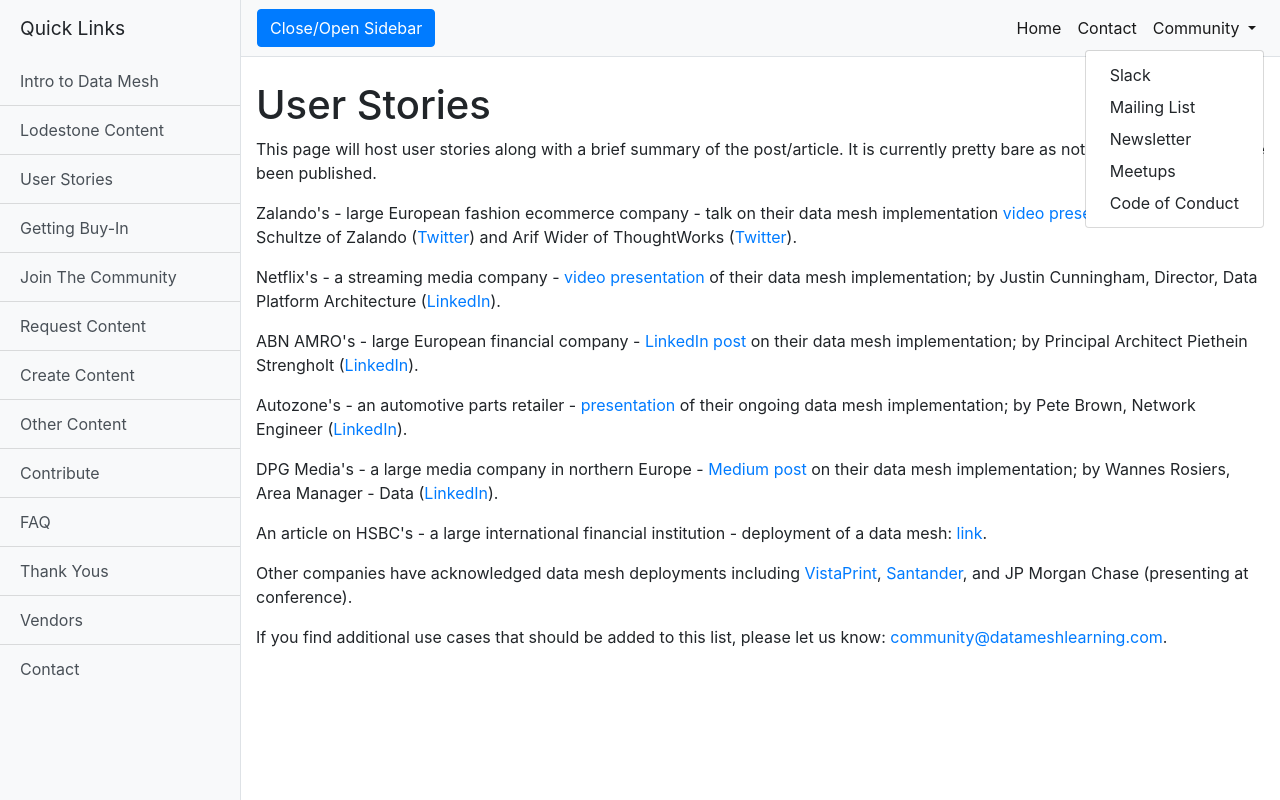
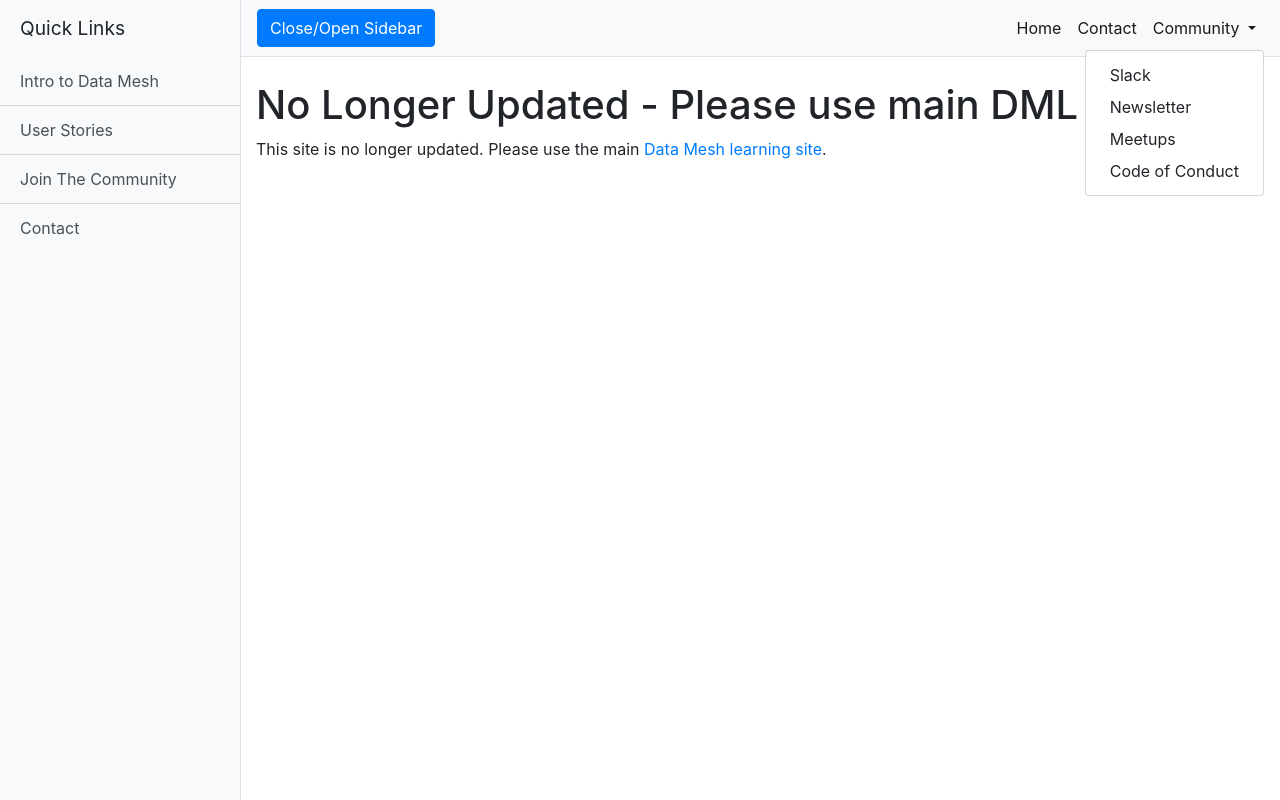
Before and after one commit to datameshlearning/user-stories, a website: page index.html in a window 1280 px wide. Both pictures are taken after a click on the button "Community". Drawn offline with Linux system fonts and the light colour scheme.

Commit message:
Update index.html

```diff
--- a/index.html
+++ b/index.html
@@ -8,7 +8,7 @@
   <meta name="description" content="">
   <meta name="author" content="">
 
-  <title>User Stories - Data Mesh Learning</title>
+  <title>Create Data Mesh Content - Data Mesh Learning</title>
 
   <!-- Bootstrap core CSS -->
   <link href="vendor/bootstrap/css/bootstrap.min.css" rel="stylesheet">
@@ -26,19 +26,10 @@
     <div class="bg-light border-right" id="sidebar-wrapper">
       <div class="sidebar-heading">Quick Links</div>
       <div class="list-group list-group-flush">
-        <a href="https://datameshlearning.github.io/intro-to-data-mesh/" class="list-group-item list-group-item-action bg-light">Intro to Data Mesh</a>
-        <a href="https://datameshlearning.github.io/lodestone-content/" class="list-group-item list-group-item-action bg-light">Lodestone Content</a>
-        <a href="https://datameshlearning.github.io/user-stories/" class="list-group-item list-group-item-action bg-light">User Stories</a>
-        <a href="https://datameshlearning.github.io/getting-buy-in/" class="list-group-item list-group-item-action bg-light">Getting Buy-In</a>
-        <a href="https://datameshlearning.github.io/join-the-community/" class="list-group-item list-group-item-action bg-light">Join The Community</a>
-        <a href="https://datameshlearning.github.io/request-content/" class="list-group-item list-group-item-action bg-light">Request Content</a>
-        <a href="https://datameshlearning.github.io/create-content/" class="list-group-item list-group-item-action bg-light">Create Content</a>
-        <a href="https://datameshlearning.github.io/other-content/" class="list-group-item list-group-item-action bg-light">Other Content</a>
-        <a href="https://datameshlearning.github.io/contribute/" class="list-group-item list-group-item-action bg-light">Contribute</a>
-        <a href="https://datameshlearning.github.io/faq/" class="list-group-item list-group-item-action bg-light">FAQ</a>
-        <a href="https://datameshlearning.github.io/thank-yous/" class="list-group-item list-group-item-action bg-light">Thank Yous</a>
-        <a href="https://datameshlearning.github.io/vendors/" class="list-group-item list-group-item-action bg-light">Vendors</a>
-        <a href="https://datameshlearning.github.io/contact/" class="list-group-item list-group-item-action bg-light">Contact</a>
+        <a href="https://datameshlearning.com/intro-to-data-mesh/" class="list-group-item list-group-item-action bg-light">Intro to Data Mesh</a>
+        <a href="https://datameshlearning.com/user-stories/" class="list-group-item list-group-item-action bg-light">User Stories</a>
+        <a href="https://datameshlearning.com/community/" class="list-group-item list-group-item-action bg-light">Join The Community</a>
+        <a href="https://datameshlearning.com/about-and-contact-us/" class="list-group-item list-group-item-action bg-light">Contact</a>
       </div>
     </div>
     <!-- /#sidebar-wrapper -->
@@ -59,7 +50,7 @@
               <a class="nav-link" href="https://datameshlearning.github.io/">Home <span class="sr-only">(current)</span></a>
             </li>
             <li class="nav-item active">
-              <a class="nav-link" href="https://datameshlearning.github.io/contact/">Contact</a>
+              <a class="nav-link" href="https://datameshlearning.com/about-and-contact-us/">Contact</a>
             </li>
             <li class="nav-item dropdown active">
               <a class="nav-link dropdown-toggle" href="#" id="navbarDropdown" role="button" data-toggle="dropdown" aria-haspopup="true" aria-expanded="false">
@@ -67,10 +58,9 @@
               </a>
               <div class="dropdown-menu dropdown-menu-right" aria-labelledby="navbarDropdown">
                 <a class="dropdown-item" href="https://launchpass.com/data-mesh-learning">Slack</a>
-                <a class="dropdown-item" href="https://datameshlearning.github.io/mailing-list/">Mailing List</a>
-                <a class="dropdown-item" href="https://datameshlearning.github.io/newsletter/">Newsletter</a>
-                <a class="dropdown-item" href="https://datameshlearning.github.io/meetups/">Meetups</a>
-                <a class="dropdown-item" href="https://datameshlearning.github.io/code-of-conduct/">Code of Conduct</a>
+                <a class="dropdown-item" href="https://datameshlearning.substack.com/">Newsletter</a>
+                <a class="dropdown-item" href="https://www.meetup.com/data-mesh-learning-meetup-global/">Meetups</a>
+                <a class="dropdown-item" href="https://datameshlearning.com/code-of-conduct/">Code of Conduct</a>
              </div>
             </li>
           </ul>
@@ -78,29 +68,8 @@
       </nav>
 
       <div class="container-fluid">
-        <h1 class="mt-4">User Stories</h1>
-        <p>This page will host user stories along with a brief summary of the post/article. It is currently pretty bare as not many user stories have been published.</p>
-        <p>Zalando's - large European fashion ecommerce company - talk on their data mesh implementation <a href="https://www.youtube.com/watch?v=eiUhV56uVUc&feature=emb_logo">video presentation</a>; stars Max Schultze of Zalando (<a href="https://twitter.com/mcs1408">Twitter</a>) and Arif Wider of ThoughtWorks (<a href="https://twitter.com/arifwider">Twitter</a>).</p>
-        <p>Netflix's - a streaming media company - <a href="https://www.youtube.com/watch?v=TO_IiN06jJ4">video presentation</a> of their data mesh implementation; by Justin Cunningham, Director, Data Platform Architecture (<a href="https://www.linkedin.com/in/justincinmd/">LinkedIn</a>).</p>
-        <p>ABN AMRO's - large European financial company - <a href="https://www.linkedin.com/pulse/abn-amros-data-integration-mesh-piethein-strengholt/?trackingId=aGMd5YfVRXu023rhbGm4gA%3D%3D">LinkedIn post</a> on their data mesh implementation; by Principal Architect Piethein Strengholt (<a href="https://www.linkedin.com/in/pietheinstrengholt/">LinkedIn</a>).</p>
-        <p>Autozone's - an automotive parts retailer - <a href="https://drive.google.com/file/d/10VCi3E2EgcEoJtMOIMV9xOyLBvIO8Im3/view?usp=sharing">presentation</a> of their ongoing data mesh implementation; by Pete Brown, Network Engineer (<a href="https://www.linkedin.com/in/pete-brown-4b735040">LinkedIn</a>).</p>
-        <p>DPG Media's - a large media company in northern Europe - <a href="https://dpgmedia-engineering.medium.com/ddd-data-area-at-dpg-media-f0130e4d9766">Medium post</a> on their data mesh implementation; by Wannes Rosiers, Area Manager - Data (<a href="https://www.linkedin.com/in/wannes-rosiers/">LinkedIn</a>).</p>
-        <p>An article on HSBC's - a large international financial institution - deployment of a data mesh: <a href="https://www.assetservicingtimes.com/assetservicesnews/article.php?article_id=10675">link</a>.</p>
-        <p>Other companies have acknowledged data mesh deployments including <a href="https://www.linkedin.com/feed/update/urn:li:activity:6755843414627020800/">VistaPrint</a>, <a href="https://www.linkedin.com/feed/update/urn:li:activity:6756957055992549376/">Santander</a>, and JP Morgan Chase (presenting at conference).</p>
-        <p></p>
-        <p></p>
-        <p></p>
-        <p></p>
-        <p></p>
-        <p></p>
-        <p></p>
-        <p></p>
-        <p></p>
-        <p></p>
-        <p></p>
-        <p></p>
-        <p></p>
-        <p>If you find additional use cases that should be added to this list, please let us know: <a href="mailto:community@datameshlearning.com">community@datameshlearning.com</a>.</p>
+        <h1 class="mt-4">No Longer Updated - Please use main DML site</h1>
+        <p>This site is no longer updated. Please use the main <a href="https://datameshlearning.com/">Data Mesh learning site</a>.</p>
       </div>
     </div>
     <!-- /#page-content-wrapper -->
```
